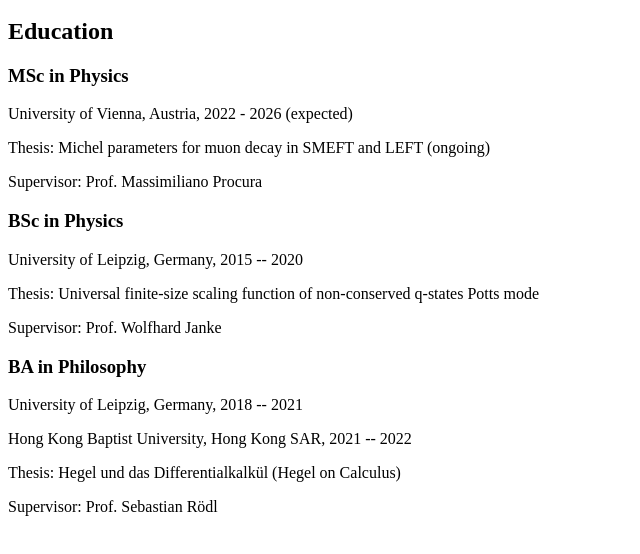
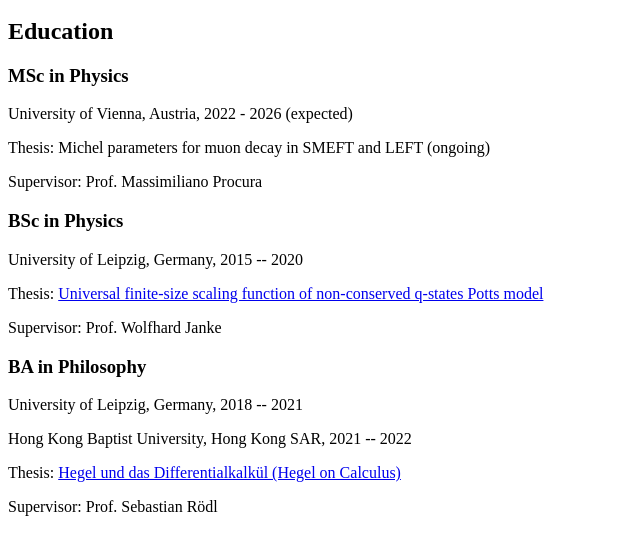
Before and after one commit to GrumpyGoedel/jakobmoritzcom, a website: page public/cv.html in a window 1280 px wide. Shown: the part 100-654 px from the top of the page, without its empty margins (0-640 px from the left). Drawn offline with Linux system fonts and the light colour scheme.

Commit message:
Added links to my two Bachelor theses

```diff
--- a/public/cv.html
+++ b/public/cv.html
@@ -14,12 +14,12 @@
         <p>Supervisor: Prof. Massimiliano Procura</p>
         <h3>BSc in Physics</h3>
         <p>University of Leipzig, Germany, 2015 -- 2020</p>
-        <p>Thesis: Universal finite-size scaling function of non-conserved q-states Potts mode</p>
+        <p>Thesis: <a href="/thesis.pdf">Universal finite-size scaling function of non-conserved q-states Potts model</a></p>
         <p>Supervisor: Prof. Wolfhard Janke</p>
         <h3>BA in Philosophy</h3>
         <p>University of Leipzig, Germany, 2018 -- 2021</p>
         <p>Hong Kong Baptist University, Hong Kong SAR, 2021 -- 2022</p>
-        <p>Thesis: Hegel und das Differentialkalkül (Hegel on Calculus)</p>
+        <p>Thesis: <a href="/Hegel und das Differentialkalkül.pdf">Hegel und das Differentialkalkül (Hegel on Calculus)</a></p>
         <p>Supervisor: Prof. Sebastian Rödl</p>
     </body>
 </html>
```
Also changed, not shown: 2 other files.
